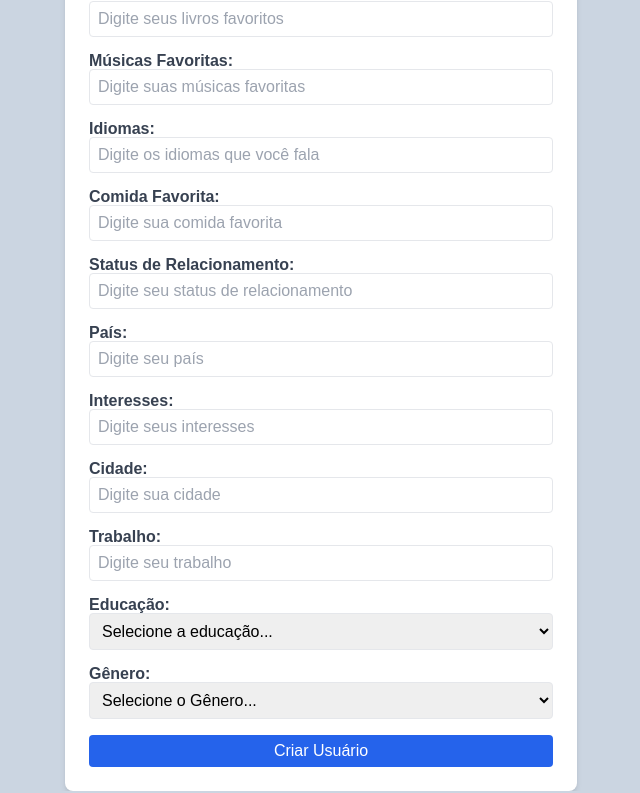
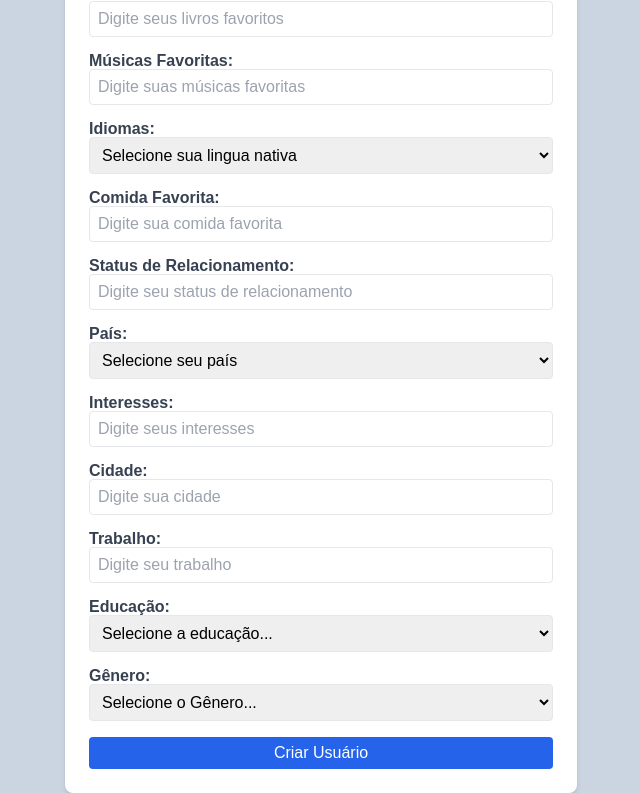
Before and after one commit to reinaldoper/orkut, a React (Vite) app in the folder frontend/: page /user-form in a window 1280 px wide. Shown: the part 862-1655 px from the top of the page, without its empty margins (319-959 px from the left). Built offline with nearby package versions, Linux system fonts and the light colour scheme.

Commit message:
feat: ajusta select

```diff
--- a/frontend/src/components/CreateUser.tsx
+++ b/frontend/src/components/CreateUser.tsx
@@ -6,6 +6,8 @@ import NavLink from "./NavLink";
 import educationList from "../utils/education";
 import Alert from "../utils/alert";
 import genre from "../utils/genre";
+import linguas_nativas from "../utils/linguasNativas";
+import principais_paises from "../utils/paisesList";
 
 const CreateUser = () => {
   const [file, setFile] = useState<File | null>(null);
@@ -232,15 +234,18 @@ const CreateUser = () => {
         </div>
         <div className="orkut-input">
           <label htmlFor="language" className="block text-gray-700 font-bold">Idiomas:</label>
-          <input
-            type="text"
+          <select
             value={language}
             id="language"
             required
             onChange={(e) => setLanguage(e.target.value)}
-            placeholder="Digite os idiomas que você fala"
             className="border rounded p-2 w-full"
-          />
+          >
+            <option>Selecione sua lingua nativa</option>
+            {linguas_nativas.map((lingua, index) => (
+              <option key={index} value={lingua}>{lingua}</option>
+            ))}
+          </select>
         </div>
         <div className="orkut-input">
           <label htmlFor="favorite_food" className="block text-gray-700 font-bold">Comida Favorita:</label>
@@ -268,15 +273,18 @@ const CreateUser = () => {
         </div>
         <div className="orkut-input">
           <label htmlFor="country" className="block text-gray-700 font-bold">País:</label>
-          <input
-            type="text"
+          <select
             value={country}
             id="country"
             required
             onChange={(e) => setCountry(e.target.value)}
-            placeholder="Digite seu país"
             className="border rounded p-2 w-full"
-          />
+          >
+            <option>Selecione seu país</option>
+            {principais_paises.map((pais, index) => (
+              <option key={index} value={pais}>{pais}</option>
+            ))}
+          </select>
         </div>
         <div className="orkut-input">
           <label htmlFor="interesting" className="block text-gray-700 font-bold">Interesses:</label>
--- a/frontend/src/components/ListPost.tsx
+++ b/frontend/src/components/ListPost.tsx
@@ -109,8 +109,8 @@ const ListPost = () => {
       </div>
       <div className="max-h-screen overflow-y-scroll scrollbar-hide">
         {posts?.map((post) => (
-          <div key={post.id} className="bg-slate-400 p-6 mt-4 rounded-lg shadow-md">
-            <div className="flex mb-5 bg-sky-300 rounded-2xl">
+          <div key={post.id} className="bg-sky-200 p-6 mt-4 rounded-lg shadow-md">
+            <div className="flex mb-5 bg-slate-400 rounded-2xl">
               <ReqUserById id={post.userId} />
               <h1 className="text-blue-600 mb-2 mt-5">{post.title}</h1>
             </div>
--- /dev/null
+++ b/frontend/src/utils/linguasNativas.tsx
@@ -0,0 +1,24 @@
+const linguas_nativas = [
+  "Português",
+  "Inglês",
+  "Espanhol",
+  "Mandarim",
+  "Hindi",
+  "Árabe",
+  "Bengali",
+  "Russo",
+  "Japonês",
+  "Lahnda (Punjabi Ocidental)",
+  "Alemão",
+  "Javanês",
+  "Coreano",
+  "Francês",
+  "Telugu",
+  "Turco",
+  "Vietnamita",
+  "Tamil",
+  "Urdu",
+  "Italiano"
+]
+
+export default linguas_nativas;
--- /dev/null
+++ b/frontend/src/utils/paisesList.tsx
@@ -0,0 +1,24 @@
+const principais_paises = [
+  "Brasil",
+  "Estados Unidos",
+  "China",
+  "Índia",
+  "Rússia",
+  "Japão",
+  "Alemanha",
+  "Reino Unido",
+  "França",
+  "Itália",
+  "Canadá",
+  "Austrália",
+  "México",
+  "Coreia do Sul",
+  "Indonésia",
+  "Arábia Saudita",
+  "África do Sul",
+  "Turquia",
+  "Argentina",
+  "Espanha"
+]
+
+export default principais_paises;
```
